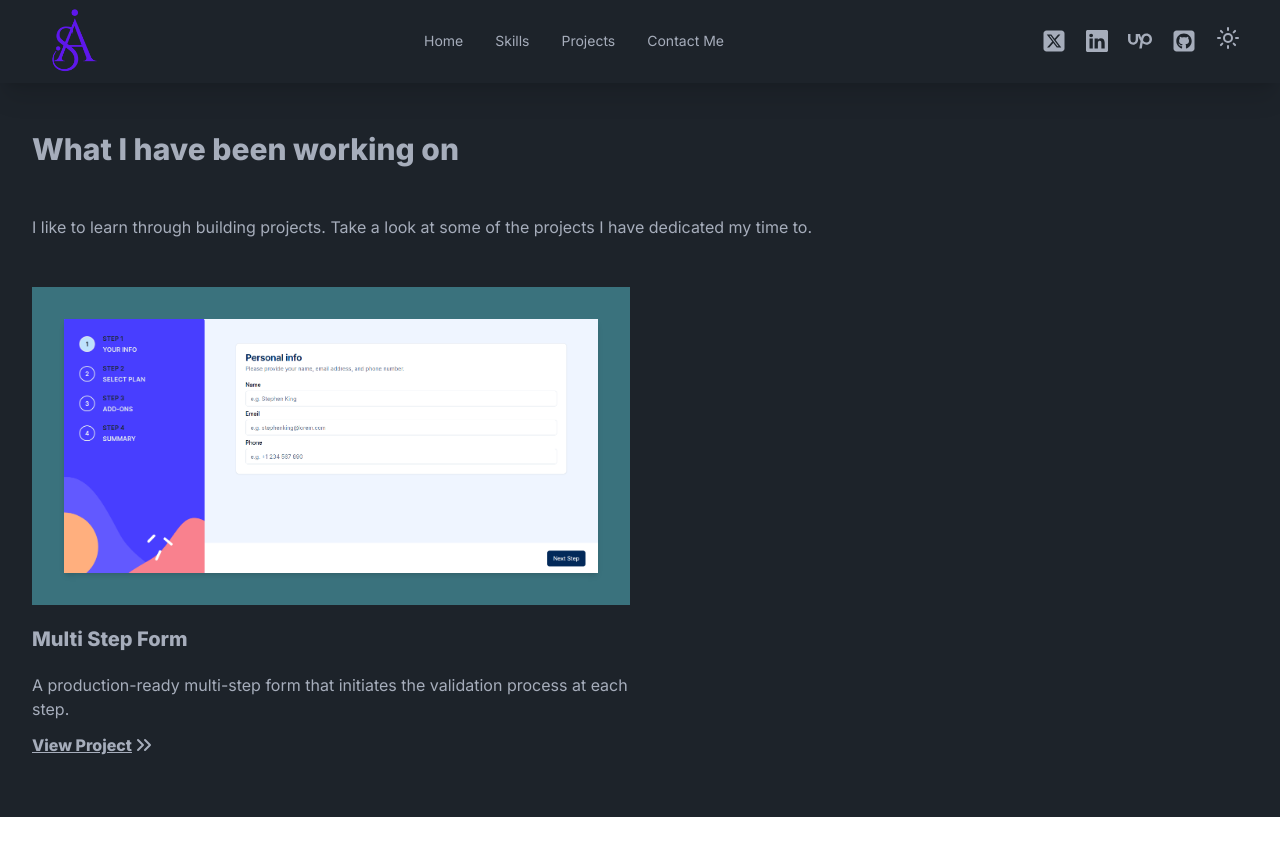
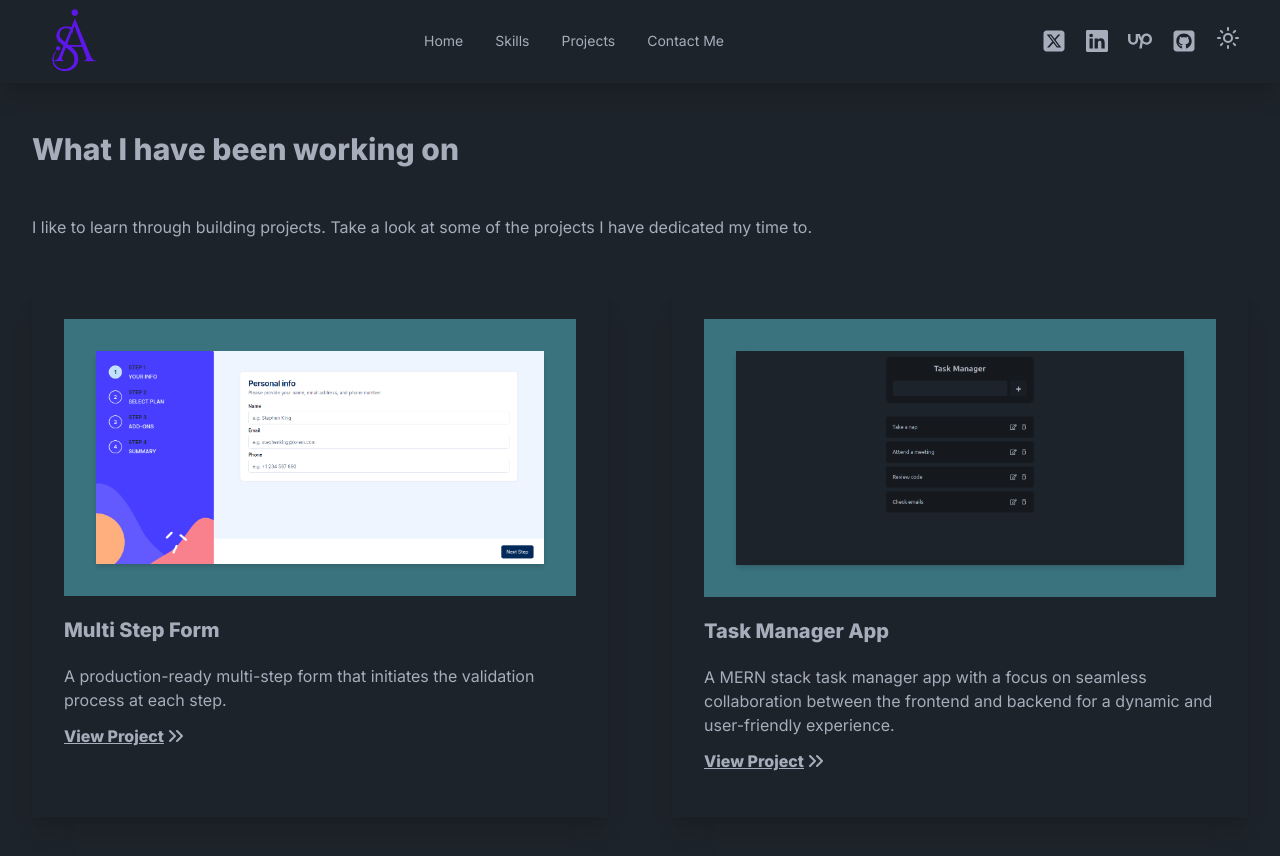
Before and after one commit to shamim-001/shamim-ahsan-portfolio, a Next.js app: page /projects in a window 1280 px wide. Shown: the top 856 px of the page. Before the commit the page ends 817 px from the top, so only its background shows below. Built offline with nearby package versions, Linux system fonts and the light colour scheme.

Commit message:
task manager project added

```diff
--- a/app/projects/page.tsx
+++ b/app/projects/page.tsx
@@ -1,6 +1,5 @@
-import { ChevronsRight } from "lucide-react";
-import Image from "next/image";
-import Link from "next/link";
+import Project from "@/components/Project";
+import { PROJECTS } from "@/constants/constants";
 
 const Page = () => {
   return (
@@ -10,33 +9,17 @@ const Page = () => {
         I like to learn through building projects. Take a look at some of the
         projects I have dedicated my time to.
       </p>
-      {/* Projects section */}
-      <div className="grid grid-cols-1 gap-5 md:grid-cols-2">
-        <div>
-          <div className="w-full rounded-sm bg-cyan-300/40 p-8  ">
-            <Image
-              src="/multi-step-form-desktop.png"
-              alt="multi step form"
-              height={600}
-              width={600}
-              className="size-full rounded-sm shadow-md"
-            />
-          </div>
-
-          <h1 className=" py-5 text-xl font-extrabold">Multi Step Form</h1>
-          <p className="">
-            A production-ready multi-step form that initiates the validation
-            process at each step.
-          </p>
-          <Link
-            className="my-3 flex gap-0 font-extrabold underline"
-            target="_blank"
-            href="https://github.com/shamim-001/frontendmentor-multi-step-form"
-          >
-            View Project
-            <ChevronsRight />
-          </Link>
-        </div>
+      <div className="grid grid-cols-1 gap-16 md:grid-cols-2">
+        {PROJECTS.map((p) => (
+          <Project
+            key={p.title}
+            img={p.img}
+            alt={p.alt}
+            title={p.title}
+            description={p.description}
+            href={p.href}
+          />
+        ))}
       </div>
     </section>
   );
--- /dev/null
+++ b/components/Project.tsx
@@ -0,0 +1,40 @@
+import { ChevronsRight } from "lucide-react";
+import Image from "next/image";
+import Link from "next/link";
+
+type ProjectPropsType = {
+  img: string;
+  alt: string;
+  title: string;
+  description: string;
+  href: string;
+};
+
+const Project = ({ img, alt, title, description, href }: ProjectPropsType) => {
+  return (
+    <div className="p-8 shadow-xl">
+      <div className="w-full rounded-sm bg-cyan-300/40 p-8  ">
+        <Image
+          src={img}
+          alt={alt}
+          height={600}
+          width={600}
+          className="size-full rounded-sm shadow-md"
+        />
+      </div>
+
+      <h1 className=" py-5 text-xl font-extrabold"> {title} </h1>
+      <p className=""> {description} </p>
+      <Link
+        className="my-3 flex gap-0 font-extrabold underline"
+        target="_blank"
+        href={href}
+      >
+        View Project
+        <ChevronsRight />
+      </Link>
+    </div>
+  );
+};
+
+export default Project;
--- a/constants/constants.tsx
+++ b/constants/constants.tsx
@@ -69,3 +69,22 @@ export const SOCIAL_LINKS = [
     logo: <FaSquareGithub size={24} />,
   },
 ];
+
+export const PROJECTS = [
+  {
+    img: "/multi-step-form-desktop.png",
+    alt: "multi step form",
+    title: "Multi Step Form",
+    description:
+      "A production-ready multi-step form that initiates the validation process at each step.",
+    href: "https://github.com/shamim-001/frontendmentor-multi-step-form",
+  },
+  {
+    img: "/task-manager.png",
+    alt: "task manager",
+    title: "Task Manager App",
+    description:
+      "A MERN stack task manager app with a focus on seamless collaboration between the frontend and backend for a dynamic and user-friendly experience.",
+    href: "https://github.com/shamim-001/task-manager-frontend",
+  },
+];
```
Also changed, not shown: public/task-manager.png (added).
